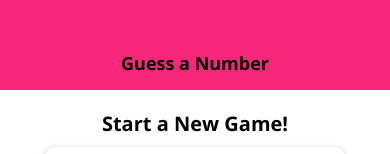
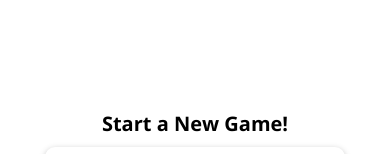
Before and after one commit to Werstern/guess-number, a React Native app: screen / in a window 390 px wide. Shown: the top 154 px of the page. Built offline with nearby package versions, Linux system fonts and the light colour scheme.

Commit message:
using platform api in app

```diff
--- a/components/Header.js
+++ b/components/Header.js
@@ -1,25 +1,43 @@
 import React from 'react';
-import { View, Text, StyleSheet } from 'react-native';
+import { View, Text, StyleSheet, Platform } from 'react-native';
 
 import TitleText from './TitleText';
 import Colors from '../constants/colors';
 
 const Header = props => {
   return (
-    <View style={styles.header}>
-      <TitleText>{props.title}</TitleText>
+    <View
+      style={{
+        ...styles.headerBase,
+        ...Platform.select({
+          ios: styles.headerIOS,
+          android: styles.headerAndroid
+        })
+      }}
+    >
+      <TitleText style={styles.title}>{props.title}</TitleText>
     </View>
   )
 };
 
 const styles = StyleSheet.create({
-  header: {
+  headerBase: {
     width: '100%',
     height: 90,
     paddingTop: 36,
-    backgroundColor: Colors.primary,
     alignItems: 'center',
-    justifyContent: 'center'
+    justifyContent: 'center',
+  },
+  headerIOS: {
+    backgroundColor: 'white',
+    borderBottomColor: '#ccc',
+    borderBottomWidth: 1
+  },
+  headerAndroid: {
+    backgroundColor: Colors.primary
+  },
+  title: {
+    color: Platform.OS === 'ios' ? Colors.primary : 'white'
   }
 });
 
--- a/components/MainButton.js
+++ b/components/MainButton.js
@@ -1,21 +1,40 @@
 import React from 'react';
-import { View, Text, TouchableOpacity, StyleSheet } from 'react-native';
+import {
+  View,
+  Text,
+  TouchableOpacity,
+  TouchableNativeFeedback,
+  StyleSheet,
+  Platform
+} from 'react-native';
 
 import Colors from '../constants/colors';
 
 const MainButton = props => {
+  let ButtonComponent = TouchableOpacity;
+
+  if (Platform.OS === 'android' && Platform.Version >= 21) {
+    ButtonComponent = TouchableNativeFeedback;
+  }
+
   return (
-    <TouchableOpacity activeOpacity={0.6} onPress={props.onPress}>
-      <View style={styles.button}>
-        <Text style={styles.buttonText}>
-          {props.children}
-        </Text>
-      </View>
-    </TouchableOpacity>
+    <View style={styles.buttonContainer}>
+      <ButtonComponent activeOpacity={0.6} onPress={props.onPress}>
+        <View style={styles.button}>
+          <Text style={styles.buttonText}>
+            {props.children}
+          </Text>
+        </View>
+      </ButtonComponent>
+    </View>
   );
 };
 
 const styles = StyleSheet.create({
+  buttonContainer: {
+    borderRadius: 25,
+    overflow: "hidden"
+  },
   button: {
     backgroundColor: Colors.primary,
     paddingVertical: 12,
```
